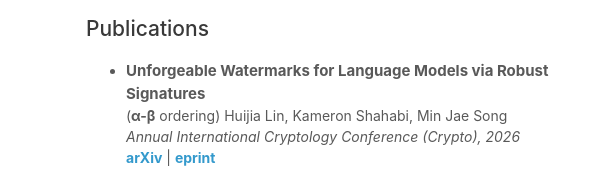
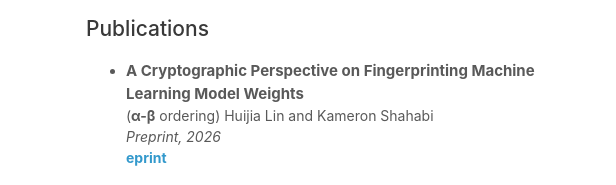
Before and after one commit to kyshahab/kyshahab.github.io, a plain HTML site: page index.html in a window 1280 px wide. Shown: the part 271-456 px from the top of the page, 484-1100 px from the left. Drawn offline with Linux system fonts and the light colour scheme.

Commit message:
fingerprinting paper

```diff
--- a/index.html
+++ b/index.html
@@ -32,7 +32,13 @@
 
         <ul>
 
-
+          <li><p><div style="font-size:15px;font-weight:bold">A Cryptographic Perspective on Fingerprinting Machine Learning Model Weights
+            </div>
+                (<b>α-β</b> ordering) Huijia Lin and Kameron Shahabi
+            <br>
+            <i>Preprint, 2026</i><br>
+            <a href="https://eprint.iacr.org/2026/2279"><b>eprint</b></a></a>
+          </p></li>
 
           <li><p><div style="font-size:15px;font-weight:bold">Unforgeable Watermarks for Language Models via Robust Signatures
             </div>
```
